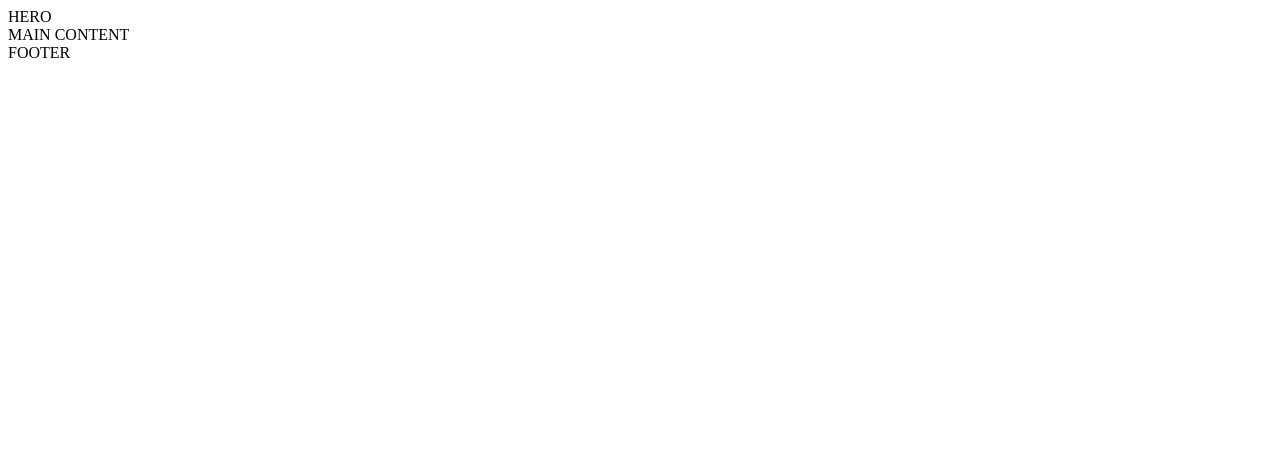
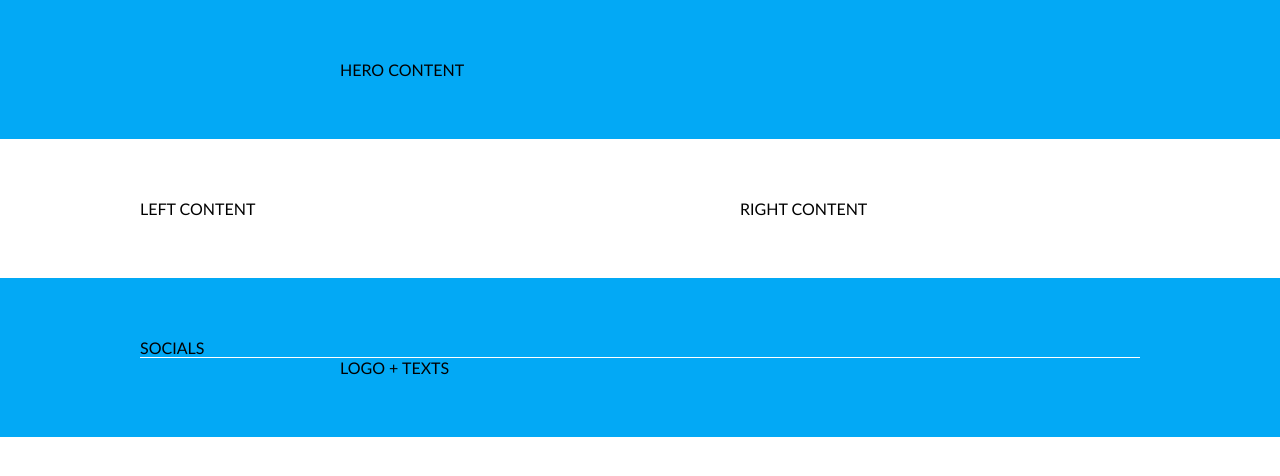
Before and after one commit to front-end-by-rimantas/18b-grupe-coming-soon, a plain HTML site: page index.html in a window 1280 px wide. Drawn offline with Linux system fonts and the light colour scheme.

Commit message:
Basic structure

```diff
--- a/index.html
+++ b/index.html
@@ -5,17 +5,34 @@
     <meta charset="UTF-8">
     <meta name="viewport" content="width=device-width, initial-scale=1.0">
     <title>Coming soon</title>
+    <link rel="stylesheet" href="./main.css">
 </head>
 
 <body>
-    <div>
-        HERO
+    <div class="bg-blue container">
+        <div class="hero-row">
+            HERO CONTENT
+        </div>
     </div>
-    <main>
-        MAIN CONTENT
+    <main class="container">
+        <div class="row">
+            <div class="left-column">
+                LEFT CONTENT
+            </div>
+            <div class="right-column">
+                RIGHT CONTENT
+            </div>
+        </div>
     </main>
-    <footer>
-        FOOTER
+    <footer class="container bg-blue">
+        <div class="row">
+            <div class="socials">
+                SOCIALS
+            </div>
+            <div class="footer-texts">
+                LOGO + TEXTS
+            </div>
+        </div>
     </footer>
 </body>
 
--- /dev/null
+++ b/main.css
@@ -0,0 +1,49 @@
+body,
+body * {
+    margin: 0;
+    padding: 0;
+    vertical-align: top;
+    box-sizing: border-box;
+    font-family: 'Gill Sans', 'Gill Sans MT', Calibri, 'Trebuchet MS', sans-serif;
+}
+
+.bg-blue {
+    background-color: #03A9F5;
+}
+
+.container {
+    display: inline-block;
+    width: 100%;
+    padding-top: 60px;
+    padding-bottom: 60px;
+}
+    .hero-row {
+        display: inline-block;
+        width: 600px;
+        margin-left: calc((100% - 600px) / 2);
+    }
+    .row {
+        display: inline-block;
+        width: 1000px;
+        margin-left: calc((100% - 1000px) / 2);
+    }
+        .left-column {
+            display: inline-block;
+            width: 50%;
+            float: left;
+        }
+        .right-column {
+            display: inline-block;
+            width: 40%;
+            float: right;
+        }
+        .socials {
+            display: inline-block;
+            width: 100%;
+            border-bottom: 1px solid #fff;
+        }
+        .footer-texts {
+            display: inline-block;
+            width: 600px;
+            margin-left: calc((100% - 600px) / 2);
+        }
```
